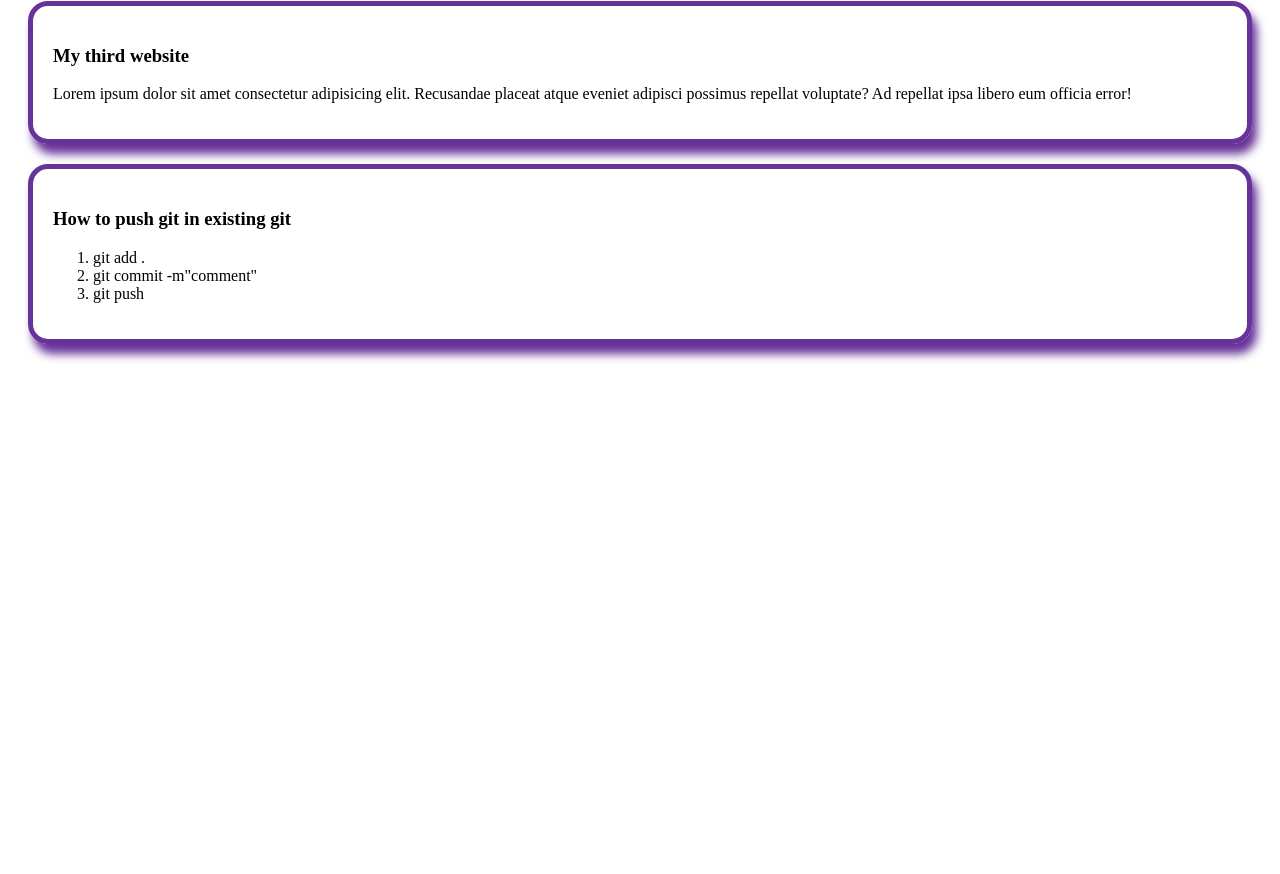
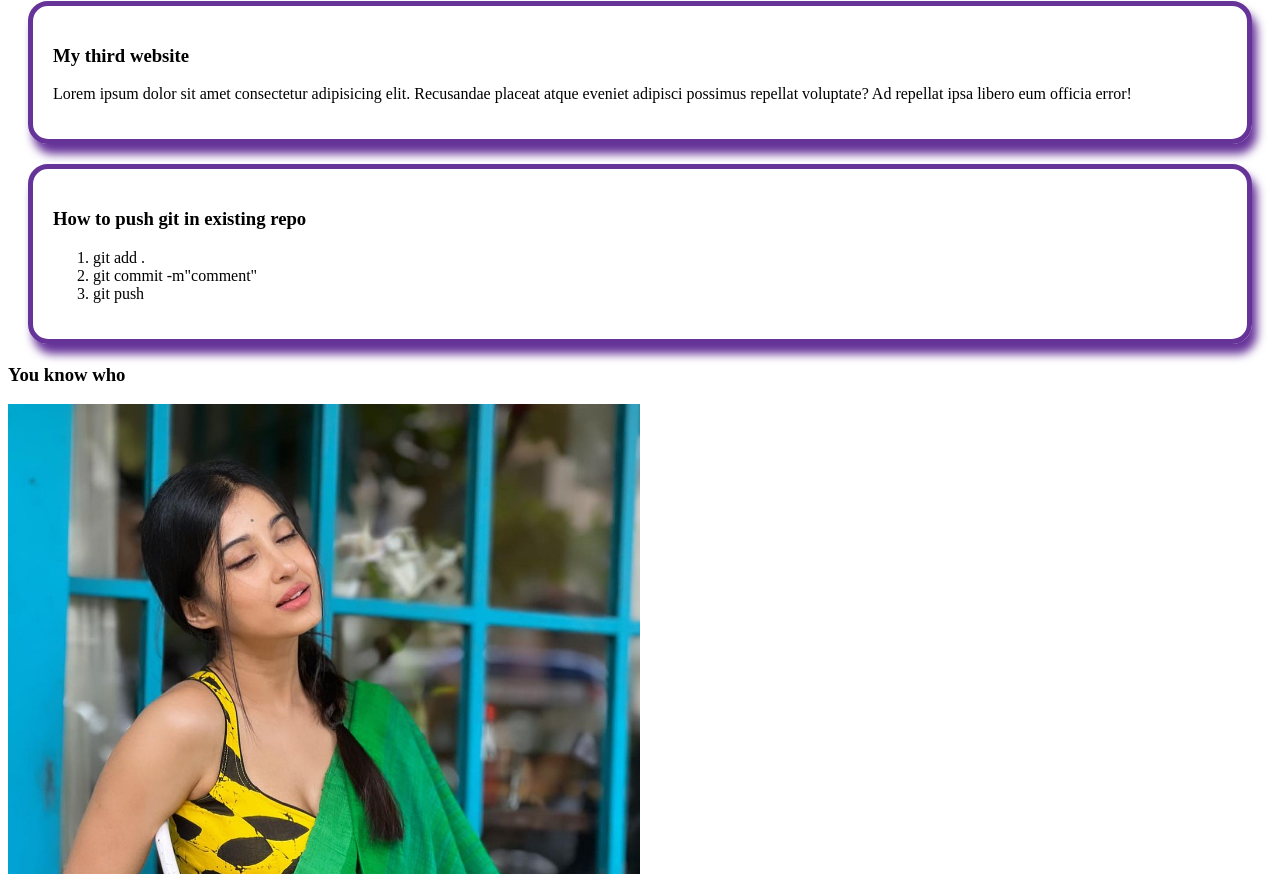
Before and after one commit to Sharif42200/basic_reset_repo_2nd, a plain HTML site: page index.html in a window 1280 px wide. Shown: the part 346-1220 px from the top of the page. Before the commit the page ends 800 px from the top, so only its background shows below. Drawn offline with Linux system fonts and the light colour scheme.

Commit message:
img added

```diff
--- a/index.html
+++ b/index.html
@@ -20,12 +20,16 @@
         <p>Lorem ipsum dolor sit amet consectetur adipisicing elit. Recusandae placeat atque eveniet adipisci possimus repellat voluptate? Ad repellat ipsa libero eum officia error!</p>
     </div>
     <div class="git_blog">
-        <h3>How to push git in existing git</h3>
+        <h3>How to push git in existing repo</h3>
         <ol>
             <li>git add .</li>
             <li>git commit -m"comment"</li>
             <li>git push</li>
         </ol>
     </div>
+    <div>
+        <h3>You know who</h3>
+        <img src="/images/monami.jpg" alt="">
+    </div>
 </body>
 </html>
--- a/styles.css
+++ b/styles.css
@@ -6,3 +6,7 @@
     box-shadow: 5px 10px 10px rebeccapurple;
     text-align: justify;
 }
+img{
+    height: 50%;
+    width: 50%;
+}
```
Also changed, not shown: images/monami.jpg (added).
